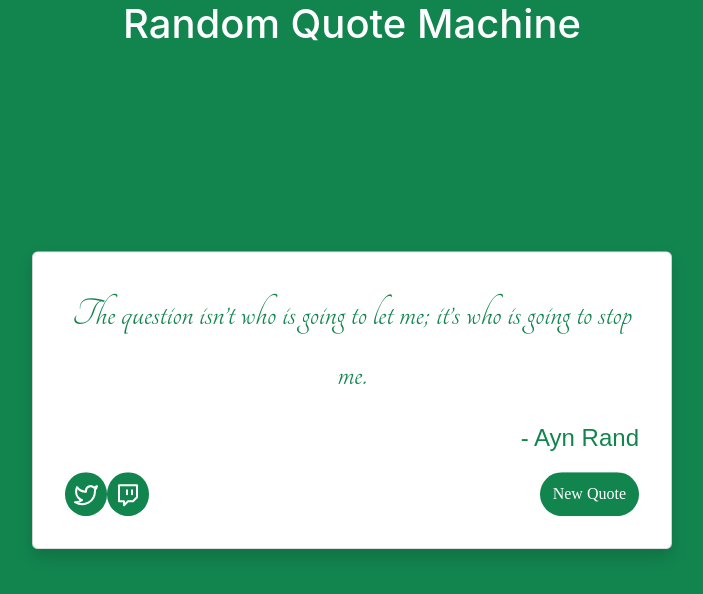
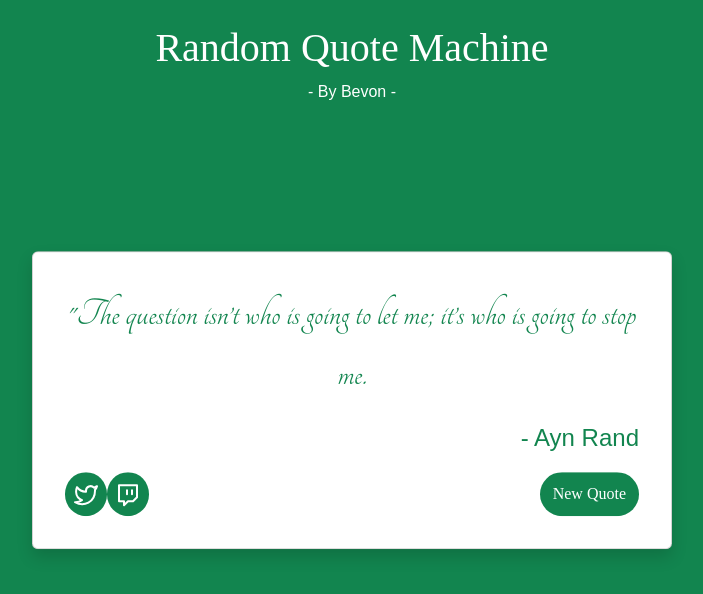
Before and after one commit to Bevon/randomquotemachine, a React (Create React App) app: page / in a window 1280 px wide. Shown: the top 594 px of the page, without its empty margins (288-991 px from the left). Built offline with nearby package versions, Linux system fonts and the light colour scheme; a web font is replaced by a local one.

Commit message:
author commit

```diff
--- a/src/App.js
+++ b/src/App.js
@@ -2,7 +2,8 @@ import React, { useEffect, useState } from "react";
 import Quotes from "./components/quotes";
 import {useSelector, useDispatch} from 'react-redux';
 import { newQuote } from "./stores/quoteSlice";
-import './index.css'
+import './index.css';
+import { authorStyle, headerStyle } from "./styles";
 
 function App() {
   const quote = useSelector(state => state.quote);
@@ -16,9 +17,12 @@ function App() {
 
   return (
     <div className="container-fluid vh-100" style={{backgroundColor : quote.color}} >
-      <h1 className="text-white text-center">Random Quote Machine</h1>
-        <div className="">
+        <div className="pt-4">
+        <h1 className="text-white text-center" style={headerStyle}>Random Quote Machine</h1>
           <Quotes quote={quote} dispatch={dispatch}/>
+          <div className="text-center">
+                <p className="text-white" style={authorStyle}>- By Bevon -</p>
+            </div>
         </div>
     </div>
 
--- a/src/components/quotes.js
+++ b/src/components/quotes.js
@@ -36,7 +36,7 @@ function Quotes({quote, dispatch}) {
         <div className='card mb-10 mx-auto shadow p-3 mb-5 bg-body rounded position-absolute top-50 start-50 translate-middle' id='quote-box'>
             <div className='card-body'>
                 <div className='text-center animate__fadeInDown animate__delay-2s' style={quoteStyle}>
-                    <p id='text' className="">{quote.quote.quote}</p>
+                    <p id='text' className="">"{quote.quote.quote}</p>
                 </div>
                 <div className="d-flex flex-row-reverse" style={authorStyle}>
                     <p id='author'> - {quote.quote.author}</p>
@@ -53,8 +53,8 @@ function Quotes({quote, dispatch}) {
                 </div>
             </div>
         </div>
-  )
+    )
 }
 
 
-export default Quotes
+export default Quotes;
--- a/src/styles.js
+++ b/src/styles.js
@@ -5,13 +5,13 @@ export const quoteStyle = {
 }
 export const authorStyle = {
     fontFamily: '"Kdam Thmor Pro", sans-serif',
-    fontSize: '1.5rem',
+    fontSize: '1rem',
     fontWeight: 100,
 }
 
-export const newQuoteStyle = {
+export const headerStyle = {
     fontFamily: '"Kdam Thmor Pro", serif',
-    fontSize: '1.5rem',
+    fontSize: '2.5rem',
     fontWeight: '300',
     color: '#fff',
 }
```
